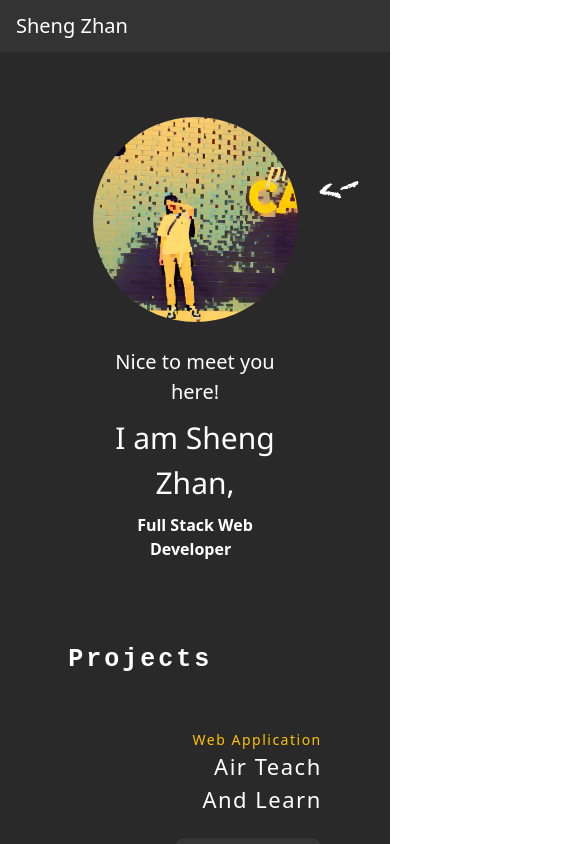
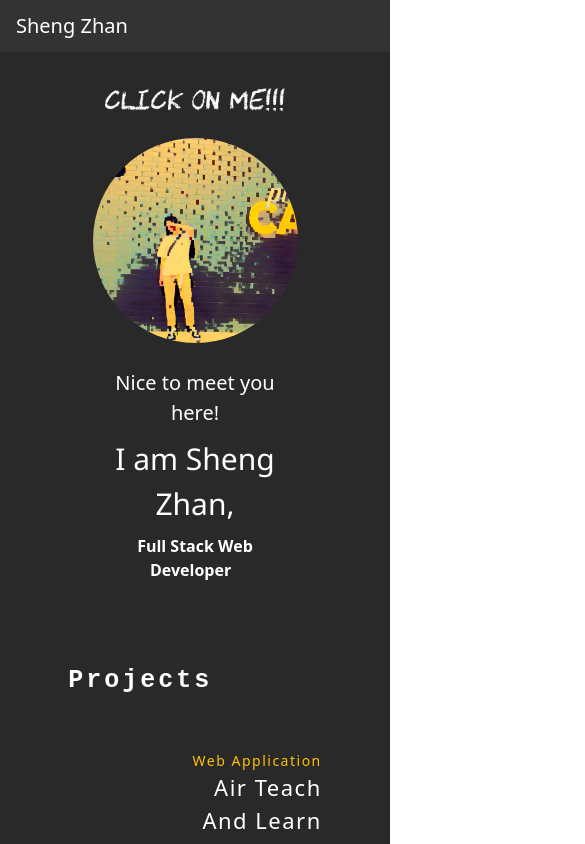
Before and after one commit to jameszhan02/Sheng_Portfolio, a React (Create React App) app: page /Sheng_Portfolio/home in a window 390 px wide. Shown: the top 844 px of the page, 585 px wide, since content can reach past the window. Built offline with nearby package versions, Linux system fonts and the light colour scheme.

Commit message:
mobile version intro section fixed

```diff
--- a/src/pages/home/Home.css
+++ b/src/pages/home/Home.css
@@ -13,6 +13,7 @@
     margin-left: auto;
     margin-right: auto;
 }
+
 
 
 .chalk-txt{
@@ -32,7 +33,7 @@
     border-radius: 50%;
     margin-left: auto;
     margin-right: auto;
-    margin-top: 65px;
+    margin-top: 4rem;
     margin-bottom: 25px;
     position: relative;
 }
@@ -241,3 +242,30 @@
     font-weight: 600;
     padding-bottom: 1rem;
 }
+
+
+
+
+@media screen and (max-width: 650px){
+    .mobile-chalk-txt{
+        background-image: url(../../images/chalk_txt_mobile.png) ;
+        background-repeat: no-repeat;
+        height: 70px;
+        width: 300px;
+        background-size: cover;
+        margin-left: auto;
+        margin-right: auto;
+    }
+
+    .chalk-txt{
+        display:none;
+    }
+
+    .intro-section{
+        width: 95%;
+    }
+
+    .avator-card{
+        margin-top: 1rem;
+    }
+}
--- a/src/pages/home/Home.js
+++ b/src/pages/home/Home.js
@@ -20,9 +20,9 @@ function Home() {
         <div className="home-container">
             <Navbar></Navbar>
             <div className='intro-section'>
+                 <div className="mobile-chalk-txt"/>
                 <div className='avator-card'>
-                    <div className="chalk-txt">
-                    </div>
+                    <div className="chalk-txt"/>
                     <div className='the-card'>
                         <div className="card-front"></div>
                         <div className="card-back"></div>
```
Also changed, not shown: src/images/chalk_txt_mobile.png (added).
